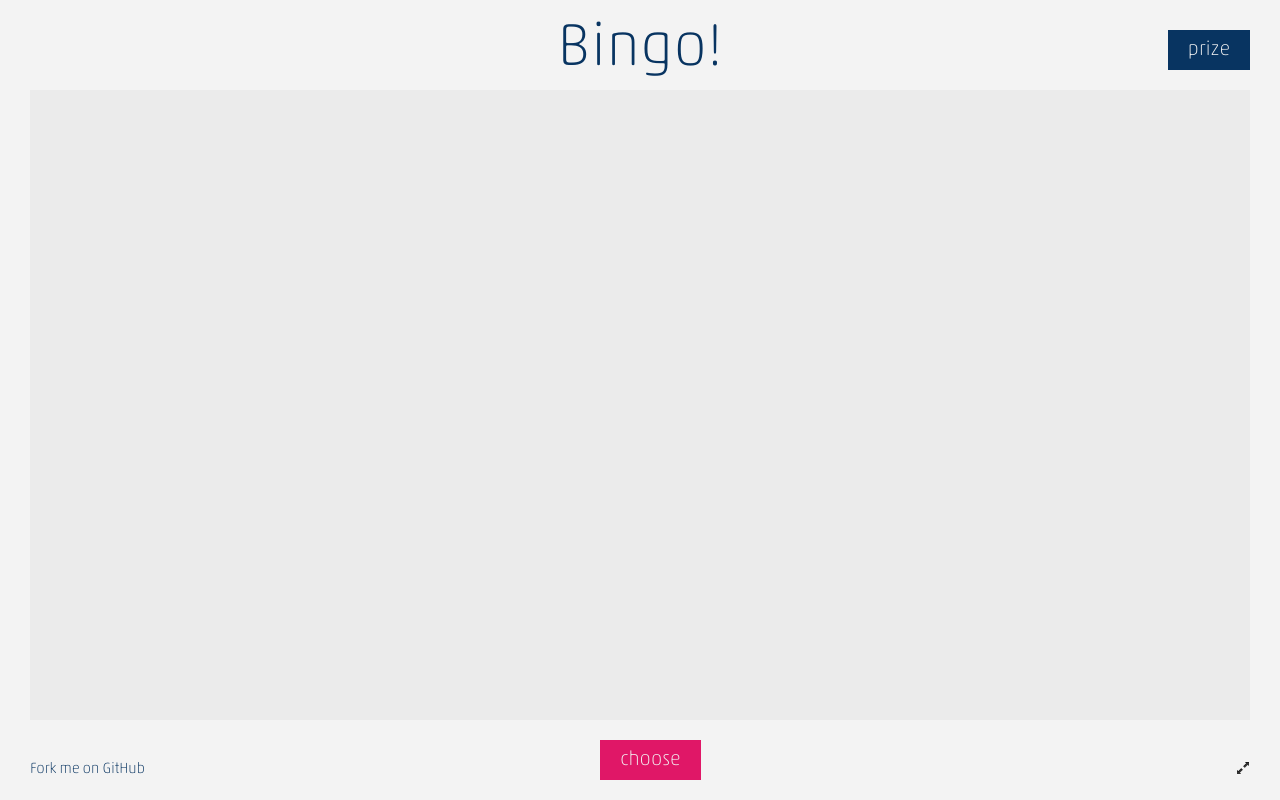
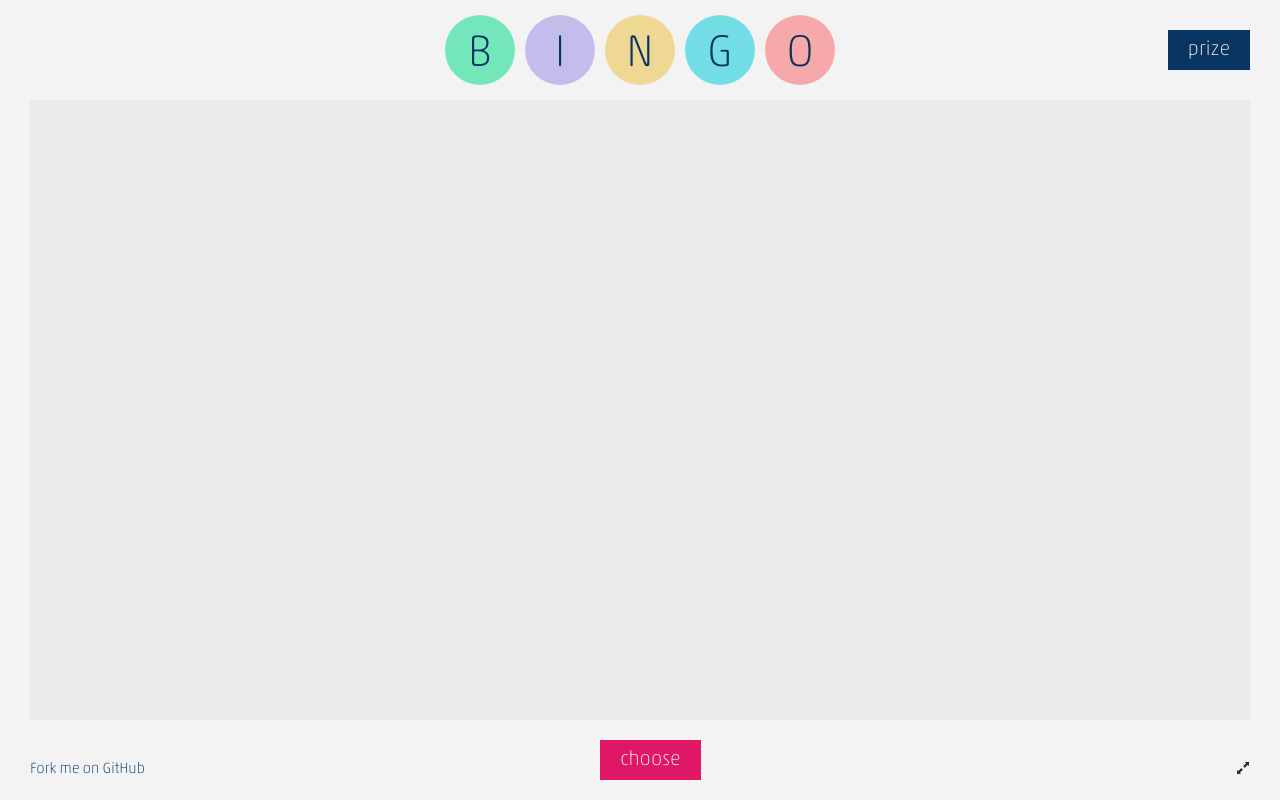
Before and after one commit to fmy/bingo_flat, a plain HTML site: page index.html in a window 1280 px wide. Drawn offline with Linux system fonts and the light colour scheme.

Commit message:
BINGO with colored ball

```diff
--- a/index.html
+++ b/index.html
@@ -8,7 +8,13 @@
 </head>
 <body>
 <div class="main">
-  <a class="title" href="">Bingo!</a>
+  <a class="top title" href="">
+    <div class="number number_col1">B</div>
+    <div class="number number_col2">I</div>
+    <div class="number number_col3">N</div>
+    <div class="number number_col4">G</div>
+    <div class="number number_col5">O</div>
+  </a>
   <a class="top-right square prize">prize</a>
   <a class="bottom square square-pink choose">choose</a>
   <div class="number_box"></div>
--- a/style.css
+++ b/style.css
@@ -39,11 +39,16 @@ html>body {
   color: rgb(8, 52, 97);
 }
 
+.title>.number {
+  padding-top: 10px;
+}
+
 .title:hover,
 .forkme:hover {
   text-decoration: none;
   text-shadow: 0 0 3px rgba(0, 0, 0, .5);
 }
+
 i:hover {
   cursor: pointer;
   background-color: rgba(0, 0, 0, .2);
@@ -105,6 +110,13 @@ i:hover {
 
 /* 絶対位置 */
 
+.top {
+  position: absolute;
+  top: -10px;
+  left: 50%;
+  margin-left: -200px;
+}
+
 .top-right {
   position: absolute;
   top: 10px;
@@ -126,7 +138,7 @@ i:hover {
 
 .number_box {
   position: absolute;
-  top: 70px;
+  top: 80px;
   right: 10px;
   bottom: 60px;
   left: 10px;
```
